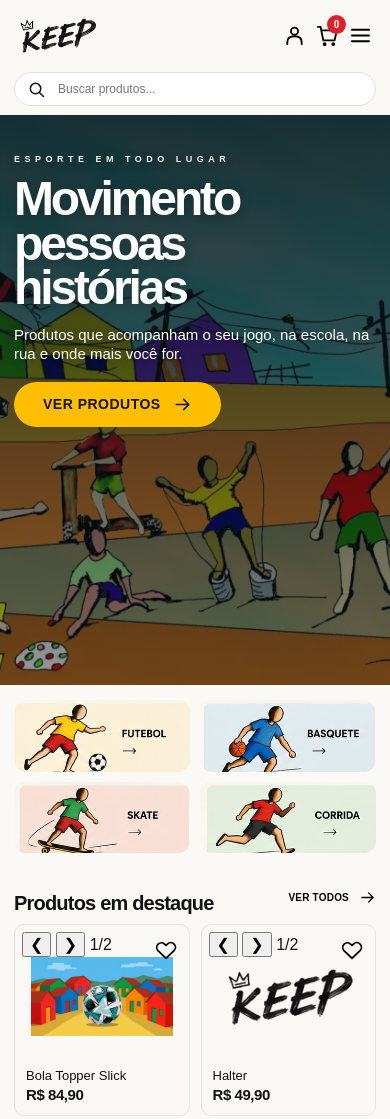
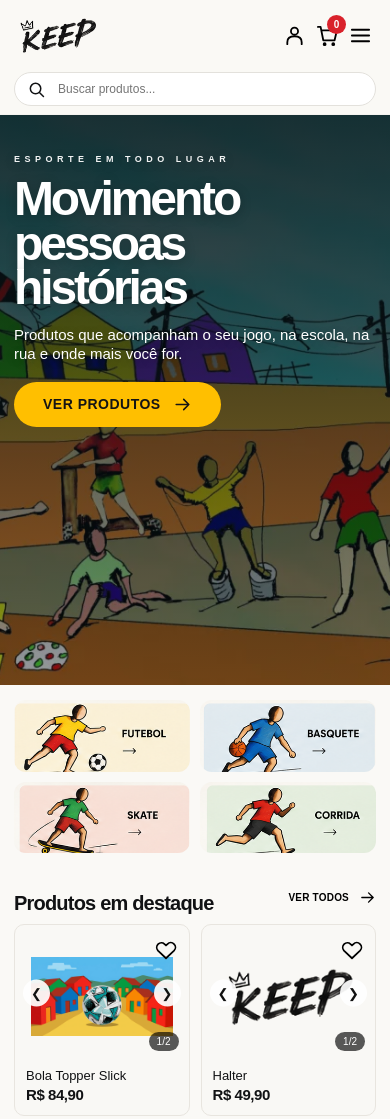
Before and after one commit to Rafa-Santanna/rafa-santanna.github.io, a plain HTML site: page index.html in a window 390 px wide. Shown: the top 1119 px of the page. Drawn offline with Linux system fonts and the light colour scheme.

Commit message:
Setas das imagens

```diff
--- a/styles.css
+++ b/styles.css
@@ -90,3 +90,96 @@
   .hero h1 { font-size: clamp(47px, 12.3vw, 53px); }
   .hero-copy { padding-top: 39px; }
 }
+/* ==================================
+   GALERIA DE FOTOS DOS PRODUTOS
+   ================================== */
+
+.product-gallery {
+    position: relative;
+    display: block;
+    overflow: hidden;
+}
+
+/* Imagem */
+.product-gallery-image {
+    width: 100%;
+    height: 100%;
+    object-fit: contain;
+    padding: 7px 16px 0;
+    transition: opacity .2s ease, transform .25s ease;
+}
+
+/* Setinhas */
+.gallery-arrow {
+    position: absolute;
+    top: 50%;
+    transform: translateY(-50%);
+
+    width: 30px;
+    height: 30px;
+
+    border: none;
+    border-radius: 50%;
+
+    background: rgba(255, 255, 255, .92);
+    color: #111;
+
+    display: grid;
+    place-items: center;
+
+    font-size: 15px;
+    font-weight: bold;
+
+    cursor: pointer;
+    z-index: 5;
+
+    opacity: 0;
+    transition: opacity .2s, background .2s;
+}
+
+/* Esquerda */
+.gallery-prev {
+    left: 8px;
+}
+
+/* Direita */
+.gallery-next {
+    right: 8px;
+}
+
+/* Mostrar setas ao passar o mouse */
+.product-card:hover .gallery-arrow,
+.gallery-arrow:focus-visible {
+    opacity: 1;
+}
+
+/* Efeito ao passar o mouse */
+.gallery-arrow:hover {
+    background: var(--yellow);
+}
+
+/* Indicador 1/2 */
+.gallery-indicator {
+    position: absolute;
+    bottom: 9px;
+    right: 10px;
+
+    background: rgba(0, 0, 0, .65);
+    color: white;
+
+    font-size: 10px;
+    padding: 4px 8px;
+    border-radius: 20px;
+
+    z-index: 4;
+}
+
+/* Celular: setinhas sempre visíveis */
+@media (max-width: 700px) {
+    .gallery-arrow {
+        opacity: 1;
+        width: 27px;
+        height: 27px;
+        font-size: 13px;
+    }
+}
```
